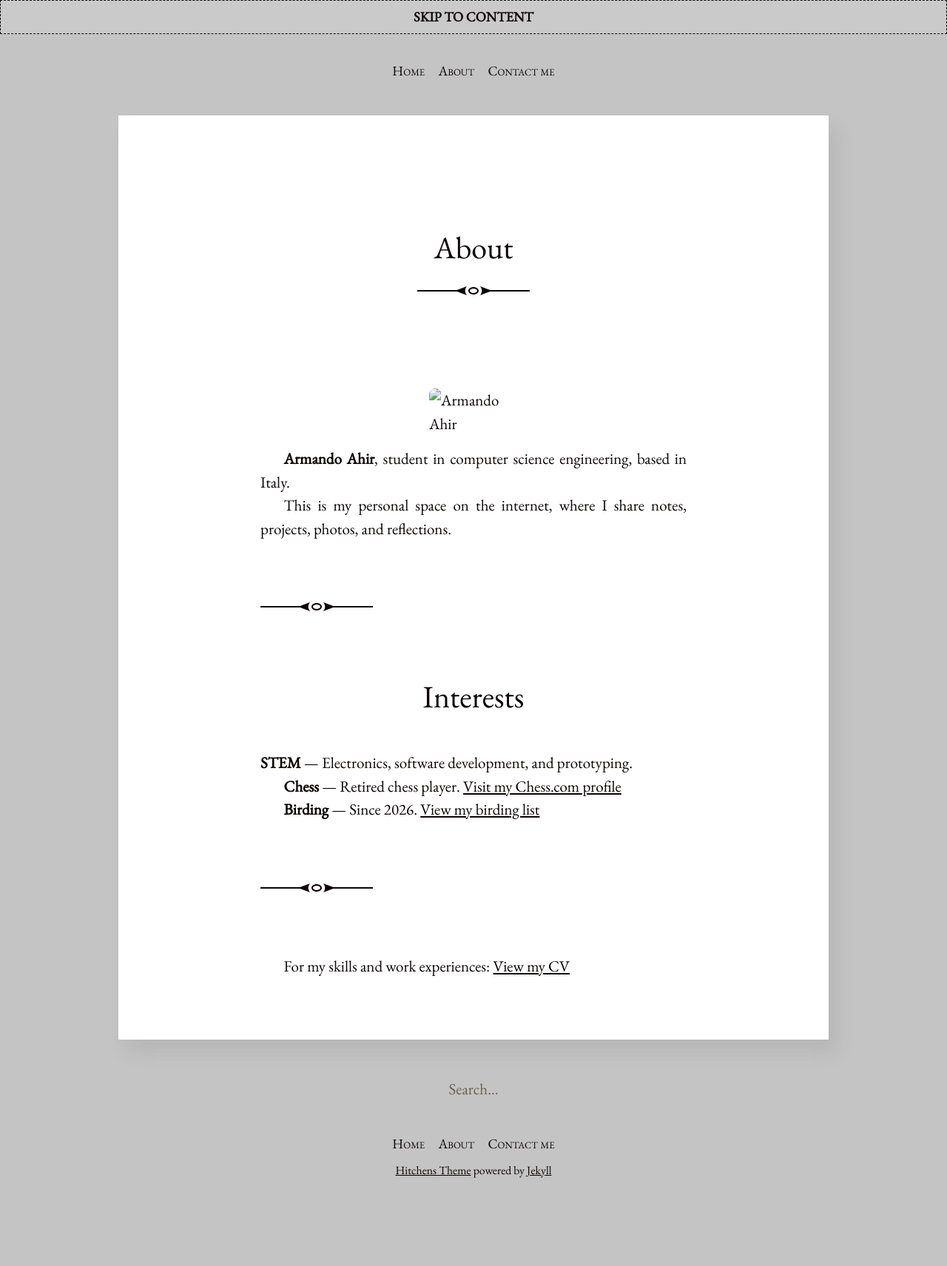
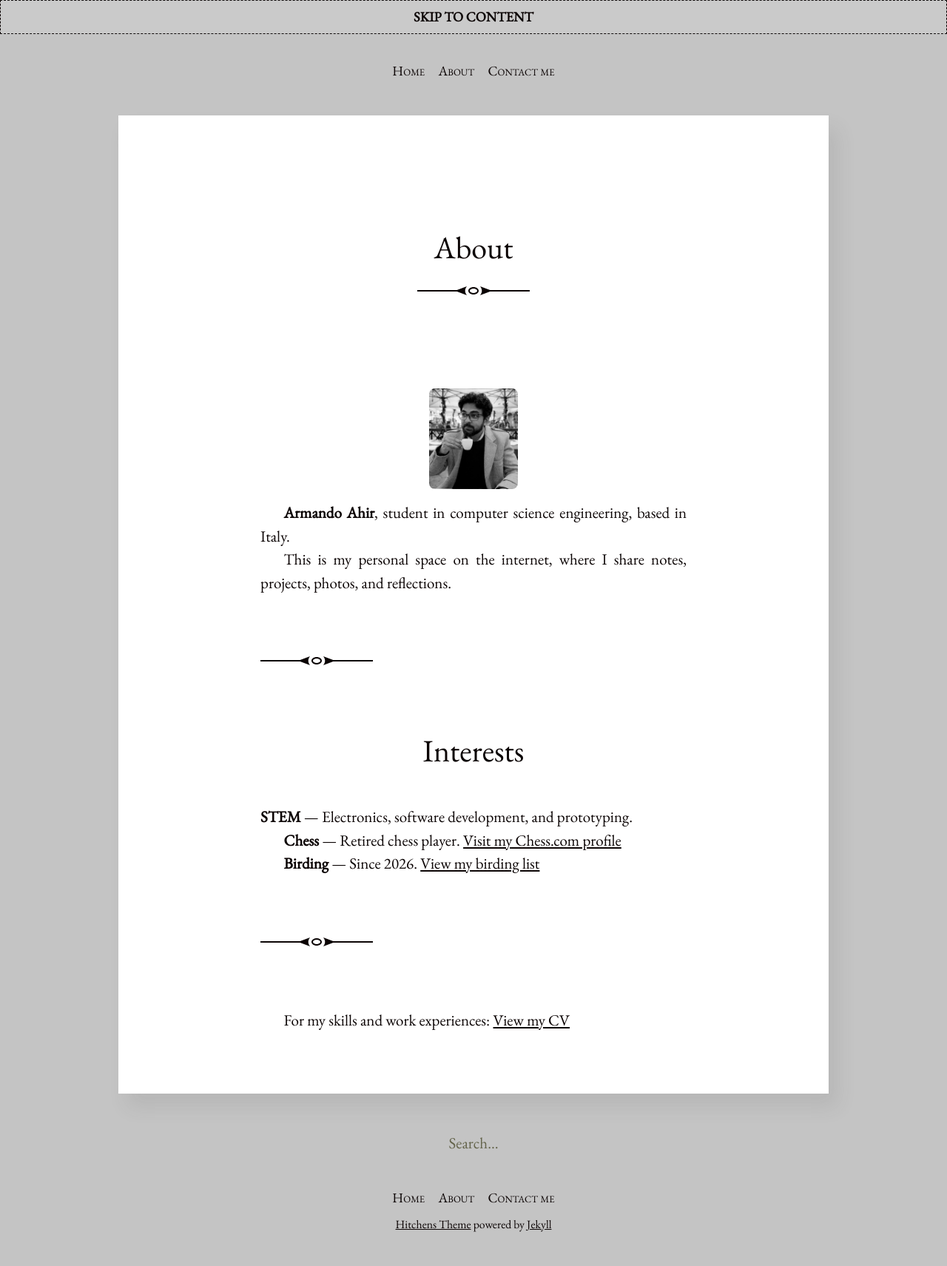
Before and after one commit to armandoahir/armandoahir.github.io, a Jekyll site: the page built from about.md, in a window 1280 px wide. Shown: the whole page at 74% size. Built offline with Jekyll 4.4.1, drawn with Linux system fonts in a browser that asks for light colours; before the commit the page ends 1638 px from its top, so only the background shows below that.

Commit message:
[13th Apr] Fix about

```diff
--- a/about.md
+++ b/about.md
@@ -4,7 +4,7 @@ title: About
 permalink: /about/
 ---
 
-<img src="{{ '/assets/img/arma.png' | relative_url }}" alt="Armando Ahir" style="width: 120px; border-radius: 8px; margin-bottom: 16px;">
+<img src="{{ '/assets/images/arma.png' | relative_url }}" alt="Armando Ahir" style="width: 120px; border-radius: 8px; margin-bottom: 16px;">
 
 **Armando Ahir**, student in computer science engineering, based in Italy.
 
```
